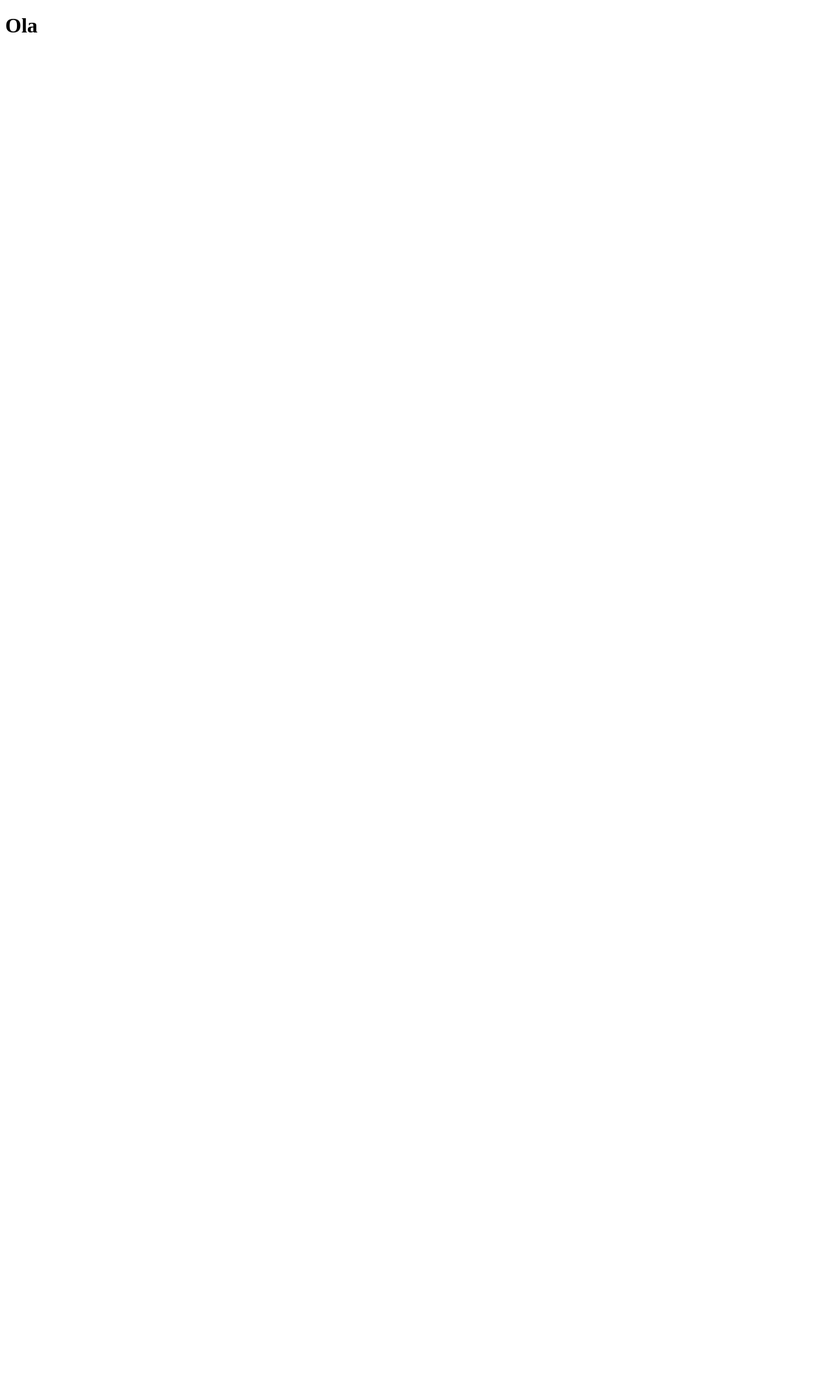
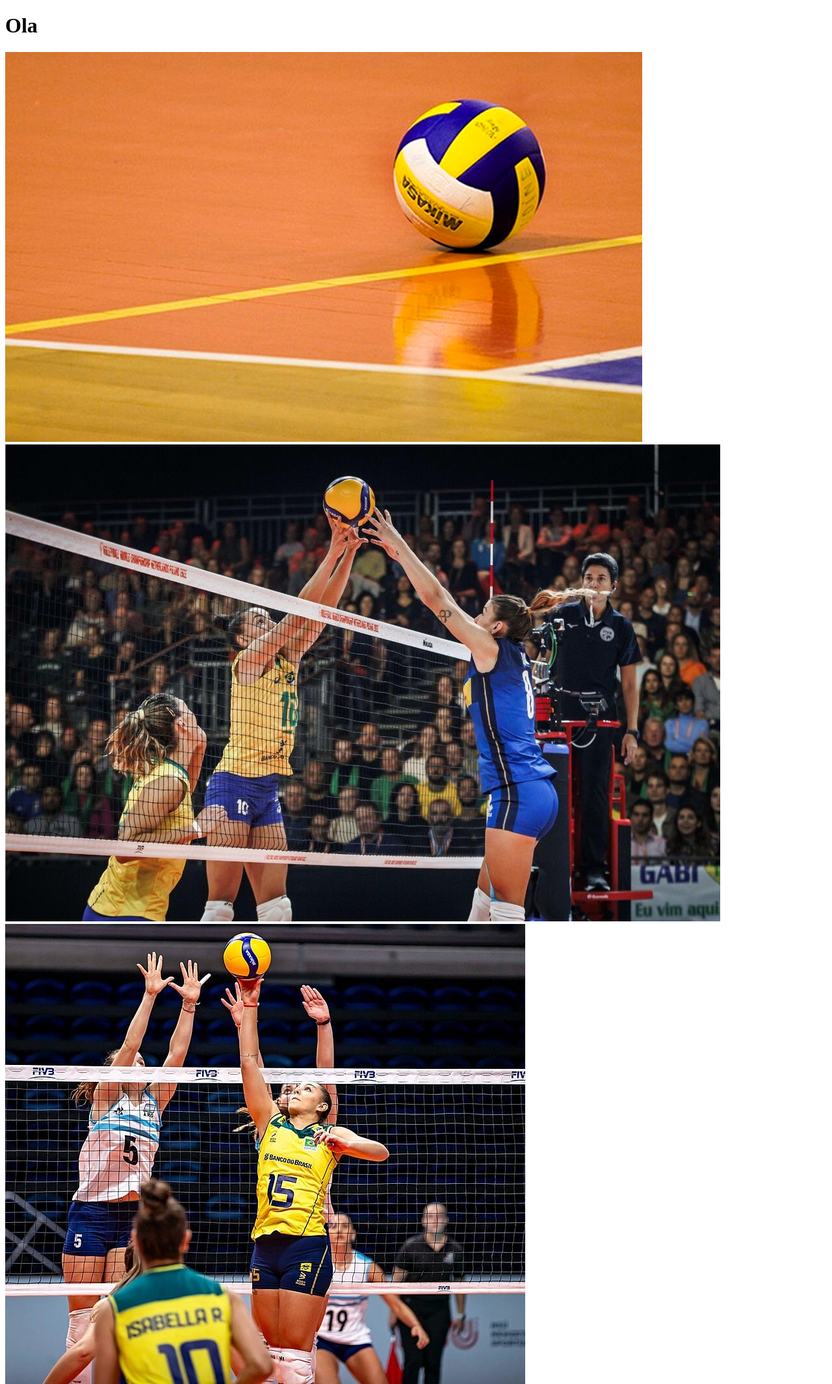
Before and after one commit to GustavoBravin/internet, a plain HTML site: page index.html in a window 1280 px wide. Shown: the whole page at 65% size. Before the commit the page ends 800 px from the top, so only its background shows below. Drawn offline with Linux system fonts and the light colour scheme; the site is published under a folder, as on GitHub Pages, so addresses that start at the root find nothing.

Commit message:
arrumei o link das imagens

```diff
--- a/index.html
+++ b/index.html
@@ -3,6 +3,7 @@
 
 <head>
     <meta charset="UTF-8">
+    <link rel="stylesheet" href="index.css">
     <meta name="viewport" content="width=device-width, initial-scale=1.0">
     <title>Document</title>
 </head>
@@ -10,11 +11,11 @@
 <body>
     <h1>Ola</h1>
 
-    <img src="/Imagem/Bola.png" alt="">
+    <img src="./Imagem/Bola.png" alt="uma bola">
 
-    <img src="/Imagem/REDE.jpeg" alt="">
+    <img src="./Imagem/REDE.jpeg" alt="uma rede">
 
-    <img src="/Imagem/volei.jpeg" alt="">
+    <img src="./Imagem/volei.jpeg" alt="jogo de volei">
 </body>
 
 </html>
```
